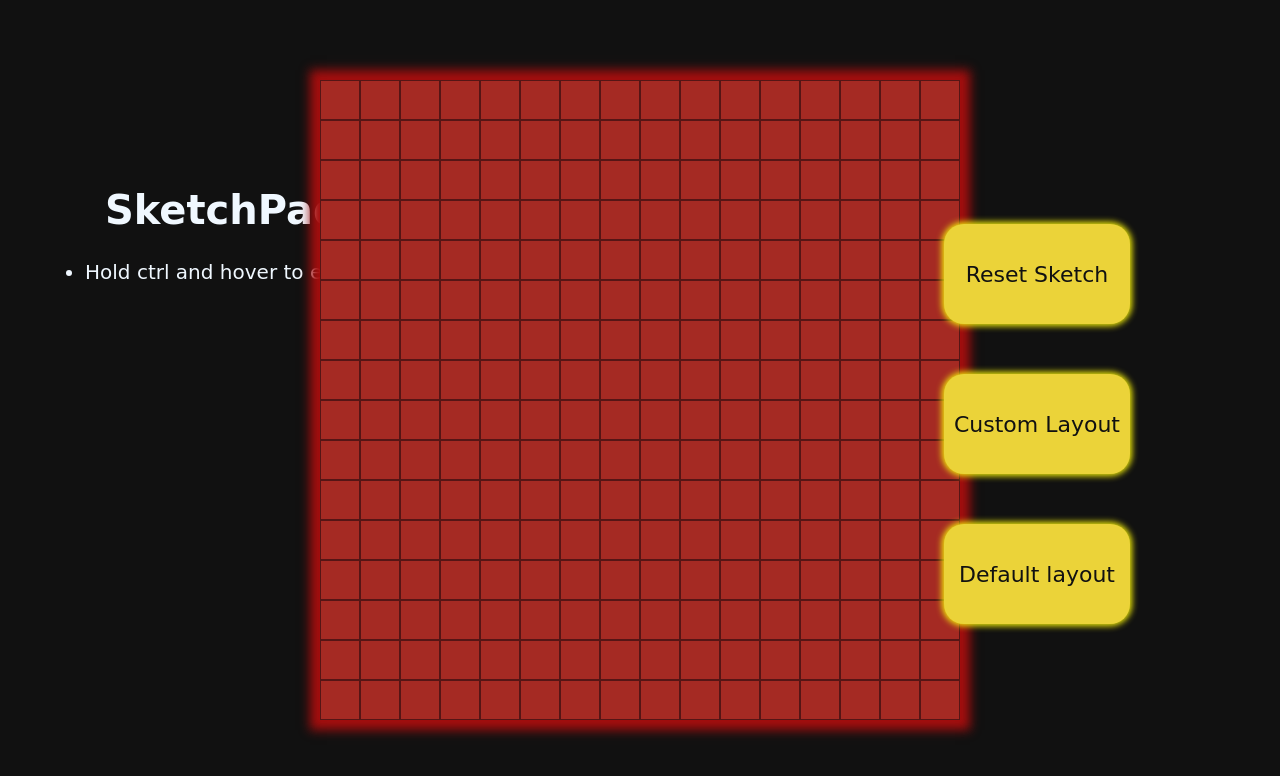
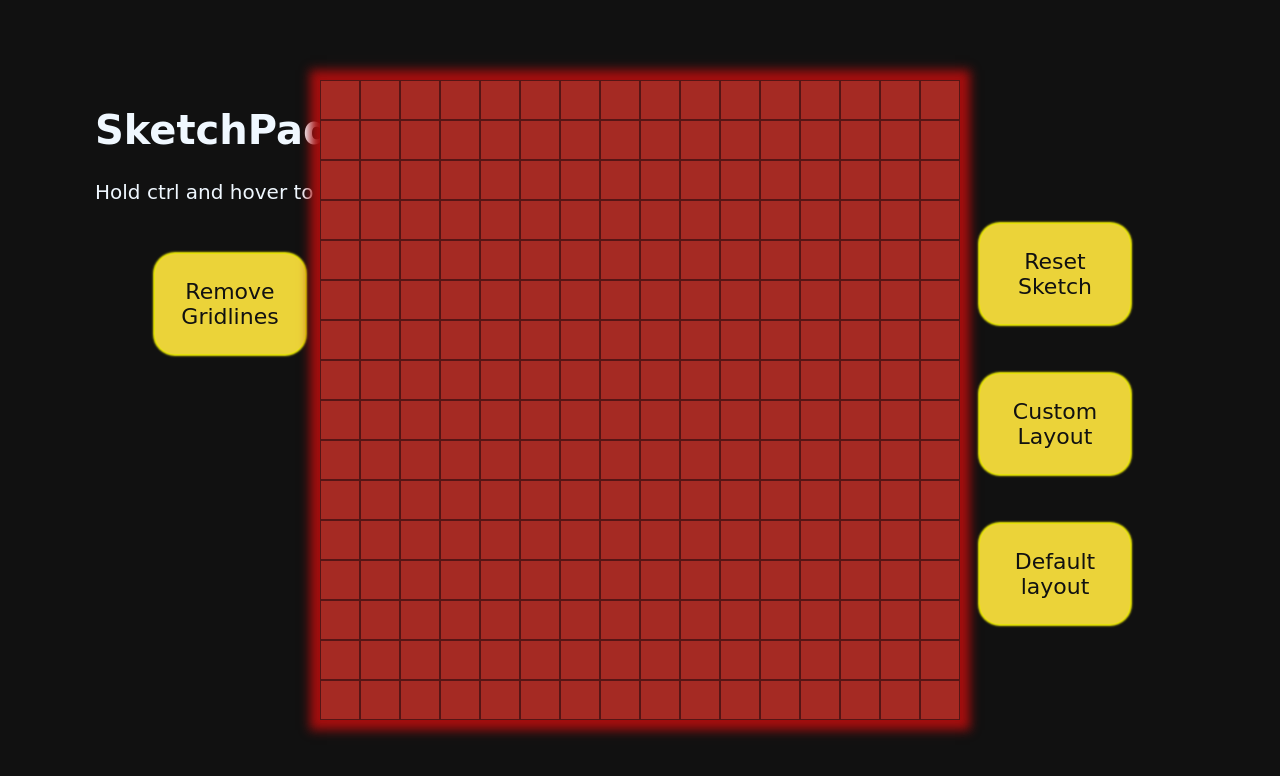
Before and after one commit to rinchhen012/etch-a-sketch, a plain HTML site: page index.html in a window 1280 px wide. Drawn offline with Linux system fonts and the light colour scheme.

Commit message:
Added Grid Switcher

```diff
--- a/index.css
+++ b/index.css
@@ -8,15 +8,18 @@ body {
 
 #info {
   position: absolute;
+  display: flex;
+  flex-direction: column;
   color: aliceblue;
-  top: 20%;
+  top: 10%;
+  left: 95px;
   font-family: cursive;
   font-size: 20px;
-  margin-left: 45px;
 }
 
-h1 {
+.remove-grid {
   margin-left: 60px;
+  margin-top: 50px;
 }
 
 #buttons {
@@ -27,8 +30,10 @@ h1 {
   right: 150px;
 }
 
-#buttons > button {
+#buttons > button,
+.remove-grid {
   height: 100px;
+  width: 150px;
   border-radius: 20px;
   border-style: none;
   padding: 0 10px;
@@ -38,10 +43,11 @@ h1 {
   color: rgb(17, 17, 17);
   font-size: 22px;
   font-family: cursive;
-  box-shadow: rgb(241, 237, 9) 0 0 6px 2px;
+  box-shadow: rgb(241, 237, 9) 0 0 2px 2px;
 }
 
-#buttons > button:hover {
+#buttons > button:hover,
+.remove-grid:hover {
   background-color: #40e018;
   box-shadow: green 0 0 35px 20px;
 }
--- a/index.html
+++ b/index.html
@@ -9,9 +9,8 @@
   <body>
     <div id="info">
       <h1>SketchPad</h1>
-      <ul>
-        <li>Hold ctrl and hover to erase</li>
-      </ul>
+      Hold ctrl and hover to erase
+      <button class="remove-grid">Remove Gridlines</button>
     </div>
     <div id="container"></div>
     <div id="buttons">
--- a/index.js
+++ b/index.js
@@ -3,6 +3,9 @@ const defaultColor = '#a52a23';
 let choice = 256;
 
 gridCreate();
+
+const gridSwitch = document.querySelector('.remove-grid');
+gridSwitch.addEventListener('mousedown', gridSwitcher);
 
 // changes to default grid layout
 const defaultGrid = document.querySelector('.default');
@@ -45,6 +48,20 @@ for (let box of boxes) {
     });
 }
 
+// switches gridline 1/0
+function gridSwitcher() {
+    if (event.target.textContent == 'Remove Gridlines') {
+        event.target.textContent = 'Show Gridlines';
+        for (box of boxes)
+            box.style.border = 'none';
+    }
+    else {
+        event.target.textContent = 'Remove Gridlines';
+        for (box of boxes)
+            box.style.border = '1px solid rgb(85, 21, 21)';
+    }
+}
+
 // creates divs
 function gridCreate() {
     container.innerHTML = '';
```
